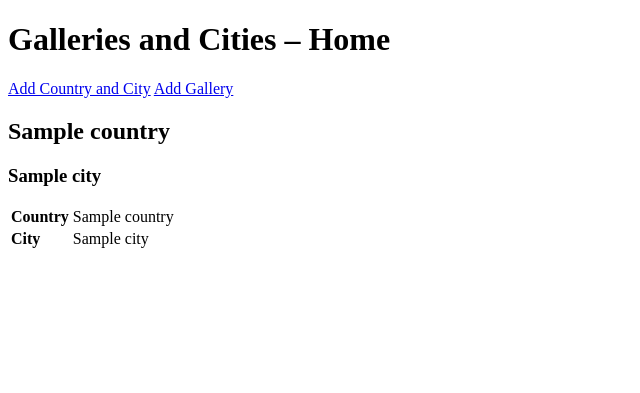
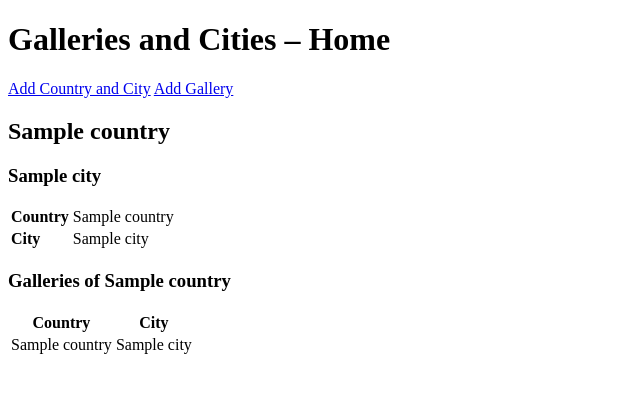
Before and after one commit to su-adam/final_project, a Flask app: page / in a window 1280 px wide. Shown: the top 393 px of the page, without its empty margins (0-640 px from the left). Run offline with Flask 2, Linux system fonts and the light colour scheme; a database or web service that is not in the repository returns one stand-in record (values such as "Sample title"); data that the repository does not hold is empty.

Commit message:
change to routes27

```diff
--- a/frontend/application/templates/index.html
+++ b/frontend/application/templates/index.html
@@ -7,11 +7,26 @@
             <td><b>Country</b></td>
             <td>{{ location["country"] }}</td>
         </tr>
-        <h3>{{ location["City"] }}</h2>
+        <h3>{{ location["city"] }}</h2>
         <tr>
             <td><b>City</b></td>
             <td>{{ location["city"] }}</td>
         </tr>
+    </table>
+
+    <h3>Galleries of {{ location["country"] }}</h3>
+    <table>
+        <tr>
+            <th>Country</th>
+            <th>City</th>
+        </tr>
+        {% for gallery in location["galleries"] %}
+        <tr>
+            <td>{{ gallery["country"] }}</td>
+            <td>{{ gallery["city"] }}</td>
+        </tr>
+        {% endfor %}
+    </table>
 
 
     {% endfor %}
```
